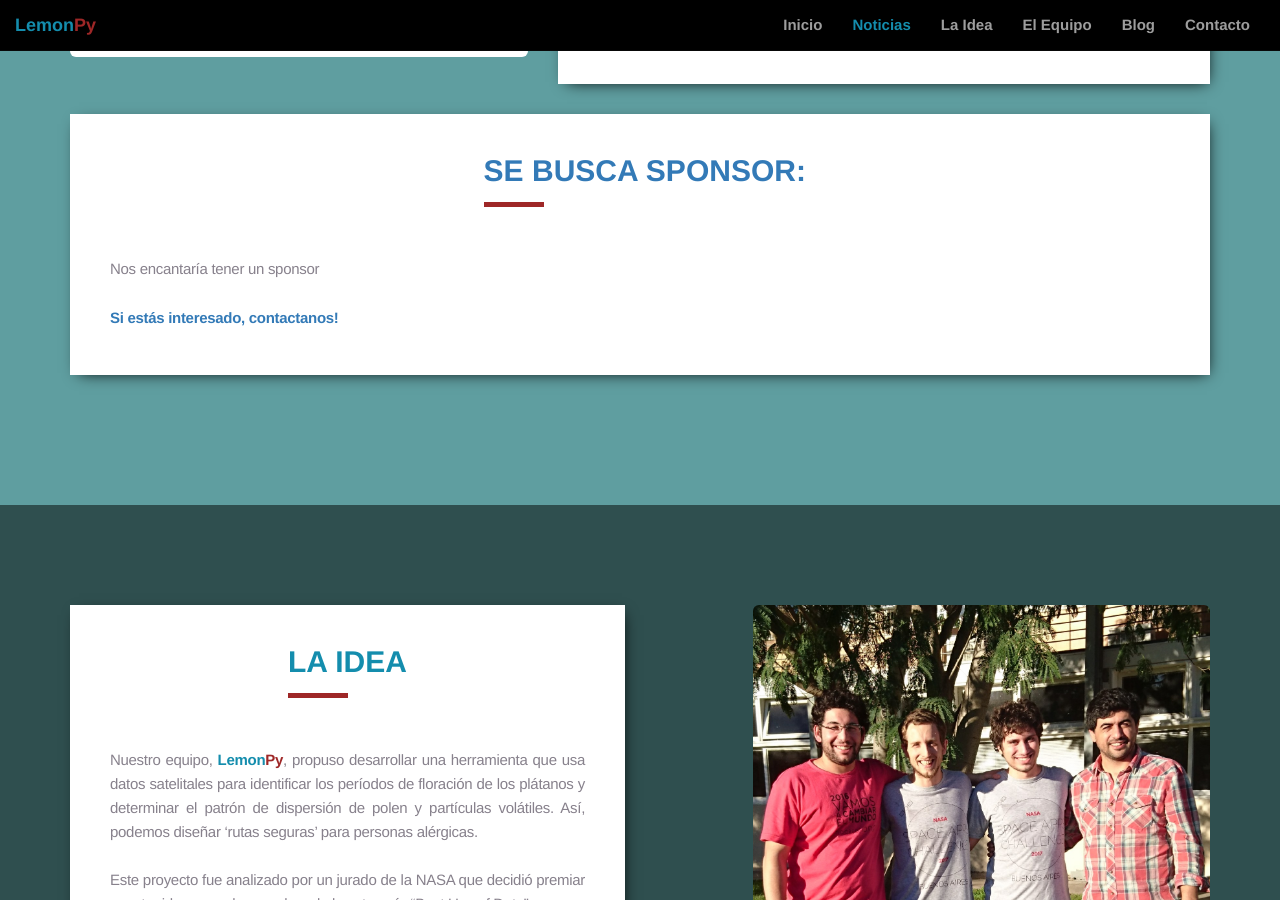
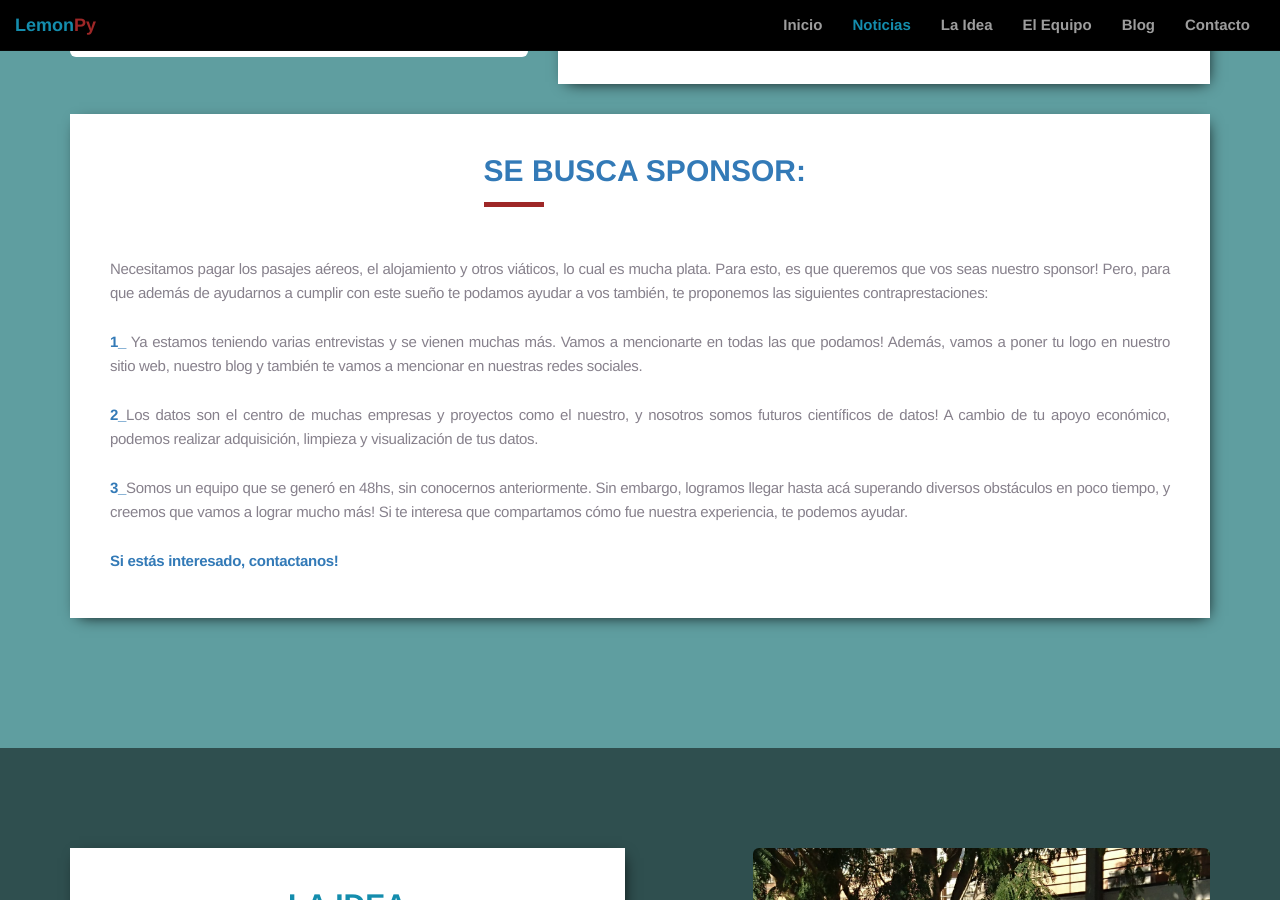
Before and after one commit to Lemon-Py/lemon-py.github.io, a Jekyll site: the page built from index.html, in a window 1280 px wide and 900 px high, scrolled down 1401 px. Built offline with Jekyll 4.4.1, drawn with Linux system fonts in a browser that asks for light colours; nearby versions of some CDN libraries.

Commit message:
sponsor text

```diff
--- a/index.html
+++ b/index.html
@@ -65,7 +65,14 @@ layout: default_main
       	    <a href="{{ post.url | prepend: site.baseurl }}">
       	      Se busca sponsor:</a>
       	  </h2>
-          <p>Nos encantaría tener un sponsor</p>
+          <p>Necesitamos pagar los pasajes aéreos, el alojamiento y otros viáticos, lo cual es mucha plata. Para esto, es que queremos que vos seas nuestro sponsor! Pero, para que además de ayudarnos a cumplir con este sueño te podamos ayudar a vos también, te proponemos las siguientes contraprestaciones:</p>
+
+	    <p><strong>1_</strong> Ya estamos teniendo varias entrevistas y se vienen muchas más. Vamos a mencionarte en todas las que podamos! Además, vamos a poner tu logo en nuestro sitio web, nuestro blog y también te vamos a mencionar en nuestras redes sociales.</p>
+
+	    <p><strong>2_</strong>Los datos son el centro de muchas empresas y proyectos como el nuestro, y nosotros somos futuros científicos de datos! A cambio de tu apoyo económico, podemos realizar adquisición, limpieza y visualización de tus datos.</p>
+
+	    <p><strong>3_</strong>Somos un equipo que se generó en 48hs, sin conocernos anteriormente. Sin embargo, logramos llegar hasta acá superando diversos obstáculos en poco tiempo, y creemos que vamos a lograr mucho más! Si te interesa que compartamos cómo fue nuestra experiencia, te podemos ayudar.</p>
+
           <p><strong><a href="#contact">Si estás interesado, contactanos!</a></strong></p>
         </div>
       </div>
```
